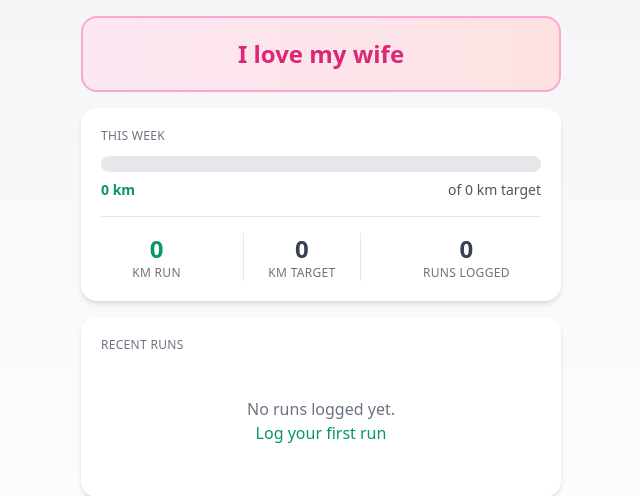
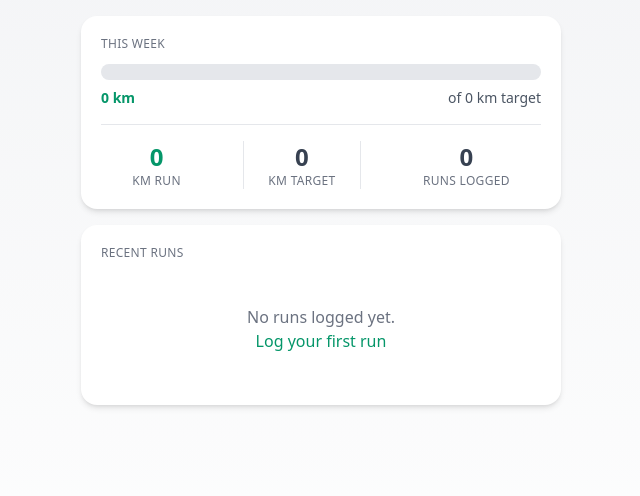
Before and after one commit to dancullum/running-log, a Flask app: page / in a window 1280 px wide. Shown: the part 100-596 px from the top of the page, without its empty margins (319-959 px from the left). Run offline with Flask 3, Linux system fonts and the light colour scheme; the visitor is signed in with stand-in values (Sample User, id 1); parts of the project's set-up code (start-up, migrations or seed data) failed here and were passed over; some libraries are stand-ins or nearby versions.

Commit message:
Revert "Add love card to home page"
This reverts commit 2f23477b9fec63f4a4cfcdd2dab99c268d704262.

```diff
--- a/webapp/templates/home.html
+++ b/webapp/templates/home.html
@@ -4,11 +4,6 @@
 {% block header_subtitle %}Track your weekly progress{% endblock %}
 
 {% block content %}
-<!-- Love Card -->
-<div class="bg-gradient-to-r from-pink-100 to-red-100 border-2 border-pink-300 rounded-2xl p-5 mb-4 text-center">
-    <div class="text-2xl font-bold text-pink-600">I love my wife</div>
-</div>
-
 <!-- This Week Card -->
 <div class="bg-white rounded-2xl shadow-md p-5 mb-4">
     <h2 class="text-xs uppercase tracking-wide text-gray-500 font-medium mb-3">This Week</h2>
```
